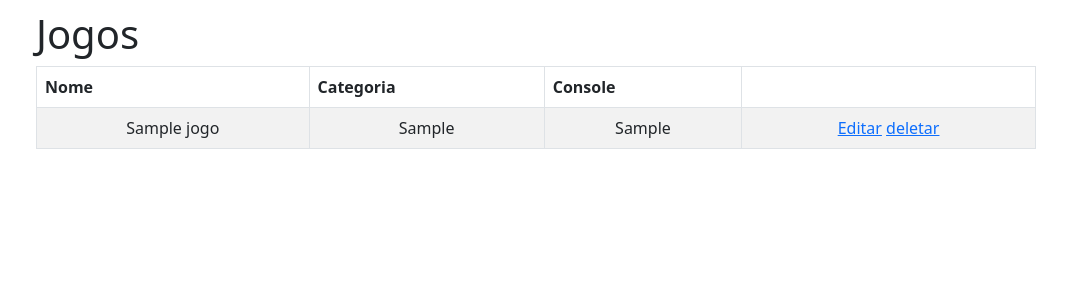
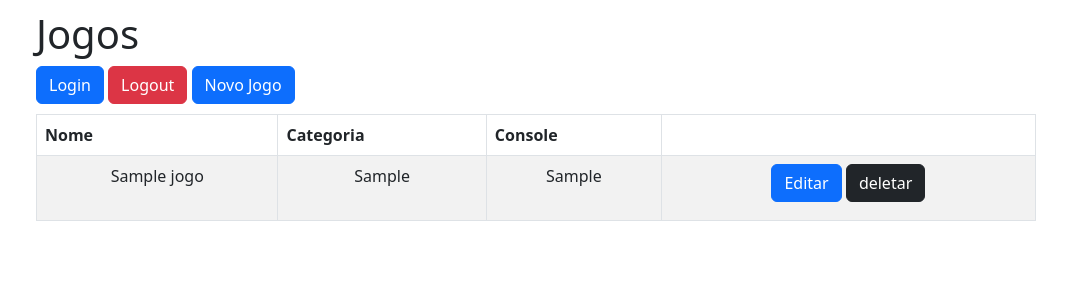
Before and after one commit to Diposu/biblioteca-de-jogos, a Flask app: page / in a window 1280 px wide. Shown: the top 300 px of the page, without its empty margins (104-1171 px from the left). Run offline with Flask 2, Linux system fonts and the light colour scheme; tables that the repository leaves empty hold one stand-in row (values such as "Sample post"); some libraries are stand-ins or nearby versions.

Commit message:
optimization

```diff
--- a/prepara_banco.py
+++ b/prepara_banco.py
@@ -61,6 +61,7 @@ usuarios = [
       ("Bruno Divino", "BD", "alohomora"),
       ("Camila Ferreira", "Mila", "paozinho"),
       ("Guilherme Louro", "Cake", "python_eh_vida")
+      ("Pedro Amorim", "bigp", "pedro123")
 ]
 cursor.executemany(usuario_sql, usuarios)
 
--- a/templates/editar.html
+++ b/templates/editar.html
@@ -1,6 +1,6 @@
 {% extends 'template.html'%}
 {% block conteudo %}
-      <form action="{{url_for('atualizar')}}" method="post">
+      <form action="{{url_for('atualizar')}}" method="post" enctype="multipart/form-data">
         <figure class="img-thumbnail col-md-4">
           <img class="img-fluid" src="{{ url_for('imagem', nome_arquivo=capa_jogo) }}">
           <figcaption>
@@ -27,6 +27,7 @@
             <input type="text" id="console" name="console" class="form-control" value="{{ jogo.console }}">
           </div>
           <button type="submit" class="btn btn-primary btn-salvar">Salvar</button>
+          <a class="btn btn-danger" href="{{ url_for('index') }}">Voltar</a>
         </fieldset>
       </form>
 {% endblock %}
--- a/templates/lista.html
+++ b/templates/lista.html
@@ -1,5 +1,10 @@
 {% extends 'template.html'%}
 {% block conteudo %}
+
+        <a class="btn btn-primary" href="{{ url_for('login') }}">Login</a>
+        <a class="btn btn-danger" href="{{ url_for('logout') }}">Logout</a>
+        <a class="btn btn-primary" href="{{ url_for('novo') }}">Novo Jogo</a>
+
         <table class="table table-striped table-responsive table-bordered">
             <thead class="thead-default">
                 <tr>
@@ -16,8 +21,8 @@
                         <td>{{ jogo.categoria }}</td>
                         <td>{{ jogo.console }}</td>
                         <td>
-                            <a href="{{ url_for('editar', id=jogo.id) }}">Editar</a>
-                            <a href="{{ url_for('deletar', id=jogo.id) }}">deletar</a>
+                            <a class="btn btn-primary" href="{{ url_for('editar', id=jogo.id) }}">Editar</a>
+                            <a class="btn btn-dark" href="{{ url_for('deletar', id=jogo.id) }}">deletar</a>
                         </td>
                     </tr>
                 {% endfor %}
--- a/templates/login.html
+++ b/templates/login.html
@@ -4,6 +4,7 @@
             <input type="hidden" name="proxima" value="{{ proxima }}">
             <p><label>Nome de usuário:</label> <input class="form-control" type="text" name="usuario" required></p>
             <p><label>Senha:</label> <input class="form-control" type="password" name="senha" required></p>
-            <p><button class="btn btn-primary" type="submit">Entrar</button></p>
+            <p><button class="btn btn-primary" href="{{ url_for('index') }}" type="submit">Entrar</button></p>
         </form>
+        <a class="btn btn-danger" href="{{ url_for('index') }}">Voltar</a>
 {% endblock %}
--- a/templates/novo.html
+++ b/templates/novo.html
@@ -26,6 +26,7 @@
             <input type="text" id="console" name="console" class="form-control">
           </div>
           <button type="submit" class="btn btn-primary btn-salvar">Salvar</button>
+          <a class="btn btn-danger" href="{{ url_for('index') }}">Voltar</a>
         </fieldset>
       </form>
 {% endblock %}
--- a/views.py
+++ b/views.py
@@ -2,7 +2,9 @@
 from flask import Flask,render_template, request, redirect, session, flash, url_for, send_from_directory
 from jogoteca import app, db
 from models import Jogos, Usuarios
-from helpers import recupera_imagem
+from helpers import recupera_imagem,deleta_arquivo
+import time
+
 
 @app.route('/')
 def index():
@@ -35,7 +37,8 @@ def criar():
 
     arquivo = request.files['arquivo']
     upload_path = app.config['UPLOAD_PATH']
-    arquivo.save(f'{upload_path}/capa{novo_jogo.id}.jpg')
+    timestamp = time.time()
+    arquivo.save(f'{upload_path}/capa{novo_jogo.id}-{timestamp}.jpg')
 
     return redirect(url_for('index'))
 
@@ -52,7 +55,9 @@ def atualizar():
 
     arquivo = request.files['arquivo']
     upload_path = app.config['UPLOAD_PATH']
-    arquivo.save(f'{upload_path}/capa{jogo.id}.jpg')
+    timestamp = time.time()
+    deleta_arquivo(jogo.id)
+    arquivo.save(f'{upload_path}/capa{jogo.id}-{timestamp}.jpg')
 
     return redirect(url_for('index'))
 
```
Also changed, not shown: helpers.py (+7 -1 lines).
